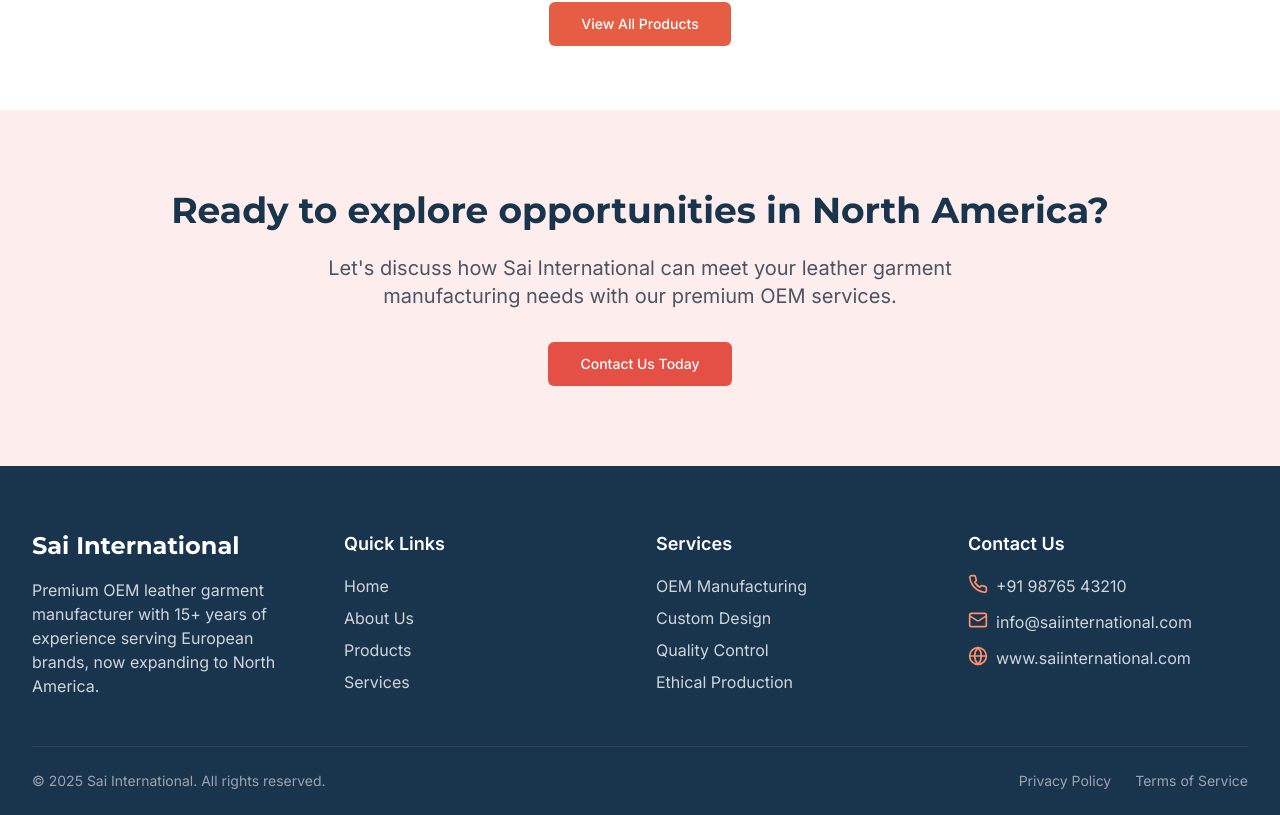
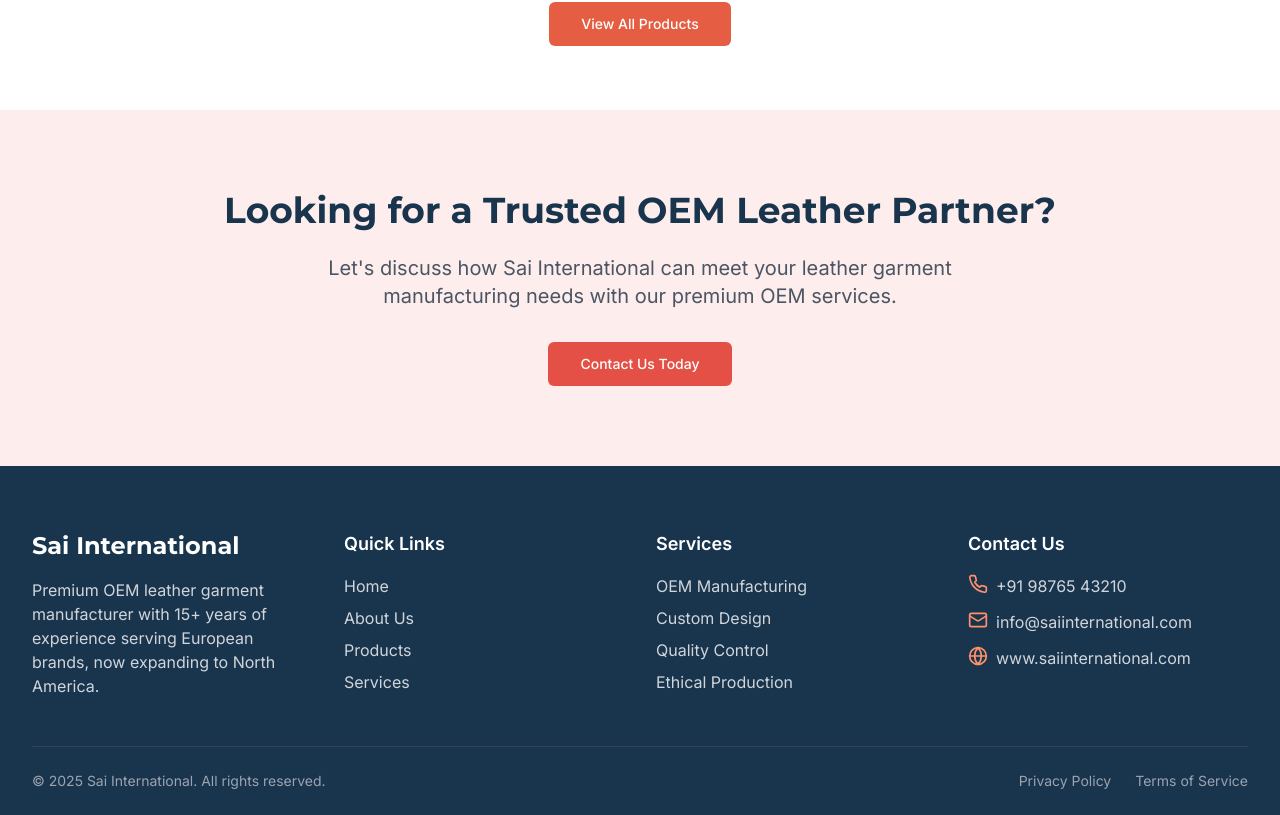
Before and after one commit to charenk/sai-leather-canada-usa, a React (Vite) app: page / in a window 1280 px wide. Shown: the part 1712-2527 px from the top of the page. Built offline with nearby package versions, Linux system fonts and the light colour scheme.

Commit message:
Visual edit in Lovable
Edited UI in Lovable

```diff
--- a/src/pages/Index.tsx
+++ b/src/pages/Index.tsx
@@ -129,9 +129,7 @@ const Index = () => {
       {/* CTA Section - Remove bottom padding to eliminate the white space */}
       <section className="py-20 bg-sai-red/10 mb-0">
         <div className="section-container text-center">
-          <h2 className="text-3xl md:text-4xl font-display font-bold text-sai-navy mb-6">
-            Ready to explore opportunities in North America?
-          </h2>
+          <h2 className="text-3xl md:text-4xl font-display font-bold text-sai-navy mb-6">Looking for a Trusted OEM Leather Partner?</h2>
           <p className="text-xl text-gray-600 max-w-2xl mx-auto mb-8">
             Let's discuss how Sai International can meet your leather garment manufacturing needs with our premium OEM services.
           </p>
```
